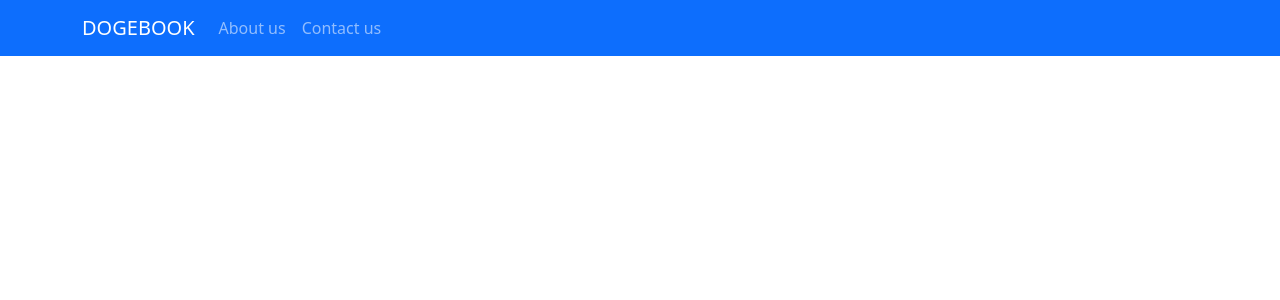
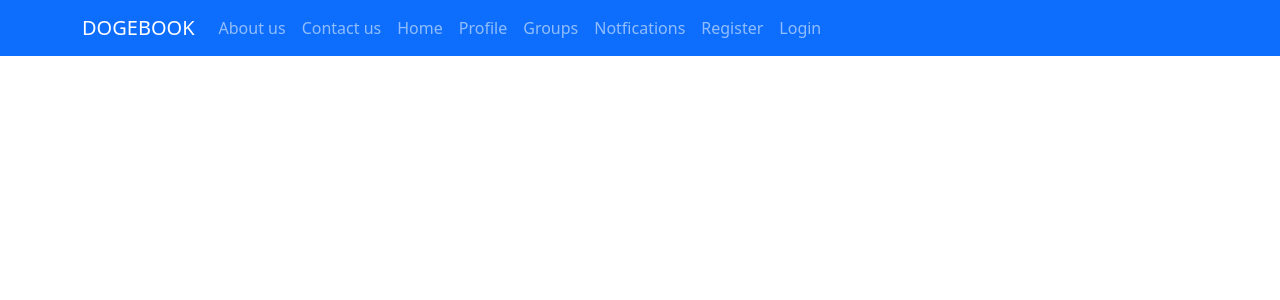
Before and after one commit to moj124/dogebook, a Symfony app: template templates/base.html.twig in a window 1280 px wide. Shown: the top 300 px of the page. Run offline with Twig, Linux system fonts and the light colour scheme; the template is opened without the code that fills it, so the values that code supplies are empty; some libraries are stand-ins or nearby versions.

Commit message:
feat(navbar-links): add site links

```diff
--- a/templates/_navbar.html.twig
+++ b/templates/_navbar.html.twig
@@ -12,6 +12,24 @@
         <li class="nav-item">
           <a class="nav-link" href="/contact-us">Contact us</a>
         </li>
+        <li class="nav-item">
+          <a href="/feed" class="nav-link">Home</a>
+        </li>
+        <li class="nav-item">
+          <a href="/profile" class="nav-link">Profile</a>
+        </li>
+        <li class="nav-item">
+          <a href="/groups" class="nav-link">Groups</a>
+        </li>
+        <li class="nav-item">
+          <a href="/notifications" class="nav-link">Notfications</a>
+        </li>
+        <li class="nav-item">
+          <a href="/register" class="nav-link">Register</a>
+        </li>
+        <li class="nav-item">
+          <a href="/login" class="nav-link">Login</a>
+        </li>
       </ul>
     </div>
     {% if is_granted("IS_AUTHENTICATED_REMEMBERED") %}
```
